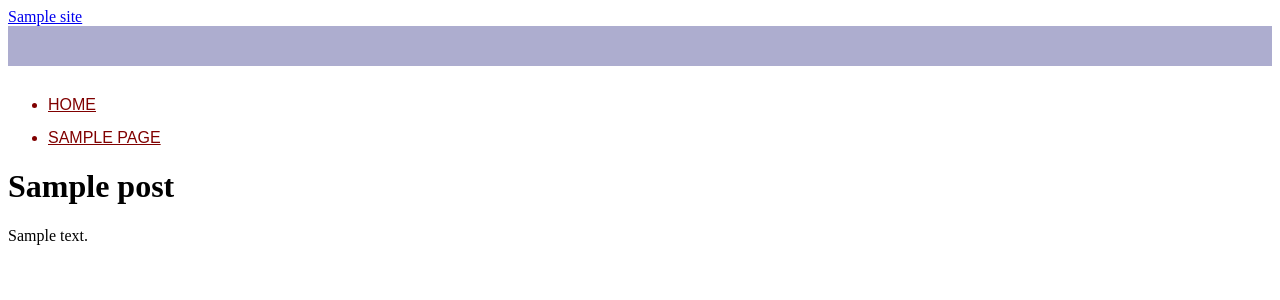
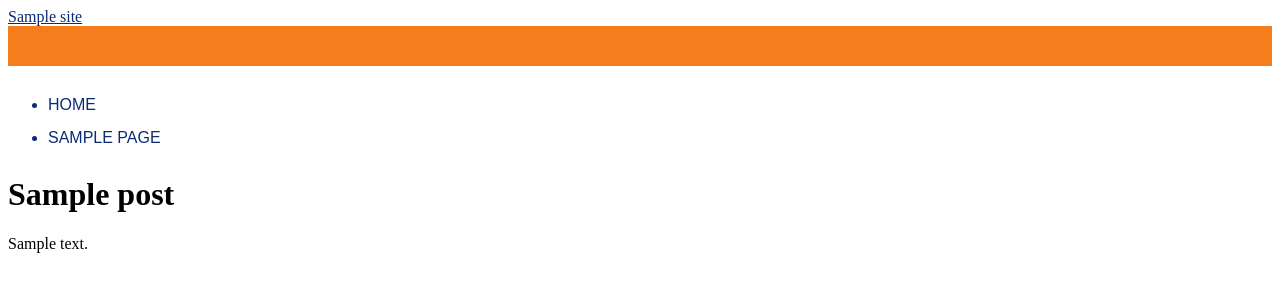
Before and after one commit to elishevabina/LB-website-dev, a WordPress theme: template impulse-child/page.php in a window 1280 px wide. Shown: the top 300 px of the page. Run offline with PHP 8.4 and a stand-in for WordPress, Linux system fonts and the light colour scheme; the site name, menu and one post (Sample post) are stand-ins, and other content is empty.

Commit message:
minor changes, still has the element boxes 3-4 full width"

```diff
--- a/impulse-child/index.php
+++ b/impulse-child/index.php
@@ -28,7 +28,7 @@
 <!-- slider.  Display set to "none" via css; leaving this here just cause.-->
 <?php if(is_front_page()) { ?>
 
-<?php if(of_get_option('slider_boolean') != "off") { ?>
+<?php if(of_get_option('slider_boolean') == "on") { ?>
 <div id="slider_container">
 
 	<div class="row">
--- a/impulse-child/options.php
+++ b/impulse-child/options.php
@@ -189,7 +189,7 @@ function optionsframework_options() {
 						"std" => "off",
 						"type" => "select",
 						"class" => "mini",
-						"options" => $blog_home_array );
+						"options" => $blog_home_array);
 
 	$options[] = array( "name" => "Slider heading 1",
 						"desc" => "Heading for the slider.",
--- a/impulse-child/style.css
+++ b/impulse-child/style.css
@@ -17,8 +17,50 @@ Text Domain: impulse-child
 /*general*/
 body {
         color: black;
+        background-color: white;
         }
 
+h2 {
+    margin-top: 2em;
+    margin-bottom: 1.5em;
+}
+
+h3, h4, h5 {
+    margin-bottom: 9px;
+    }
+
+ul {
+    margin-bottom: 10px;
+    padding-bottom: .5em;
+}
+
+li {
+    background: none;
+}
+
+a, a:link {
+    color: #0A2C74;
+    text-decoration: underline;
+
+}
+
+a:hover, a:focus, a:active {
+    color:  #F57D1C;
+    text-decoration: underline;
+}
+
+.menu a, .menu a:link {
+    text-decoration: none;
+    }
+
+form input[type="text"] {
+    width: 50%;
+
+}
+
+.wp-caption-text {
+    color: black;
+}
 
 
 /*.column, .columns {
@@ -43,7 +85,6 @@ body {
 
 
 #banner {
-        background-color: white;
         color: black;
 }
 
@@ -73,11 +114,11 @@ img.chiclet {
         padding: 0.3em;
         }
 
-#menu_container {  /*currently being used just as a decorative blue bar*/
+#menu_container {  /*currently being used just as a decorative orange bar*/
         position: static;
        /* overflow: auto;*/
         padding: 0;
-        background-color: #adadcf;
+        background-color: #F57D1C; /*#adadcf;*/
         height: 2.5em;
         width: 100%;
         }
@@ -105,12 +146,15 @@ img.chiclet {
     padding-left: 0;
     }
 
+#nav_left a {
+    text-decoration: none;
+}
 
 #nav_left {
      float: none;
      text-transform: uppercase;
      font-family:  arial, sans;
-     color: maroon;
+     color: #0A2C74;
 }
 
 #nav_left li {
@@ -131,14 +175,14 @@ img.chiclet {
 #nav_left li a:hover,
 #nav_left a:focus, #nav_left a:hover, #nav_left a:active {
 	outline: 0;
-	color: #338;
+	color: #F57D1C;
 }
 
 
 #nav_left li ul li a:hover,
 #nav_left li ul li a:focus, #nav_left li ul li a:hover, #nav_left li ul li a:active {
 	outline: 0;
-	color: #338;
+	/*color: #338;*/
 }
 
 
@@ -173,18 +217,24 @@ img.chiclet {
 /*end  header*/
 
 
-/*Home (index.php)*/
+/*Home (index.php) and pages*/
 #slider_container {
         display: block;
 }
 
-#box_container {
+#box_container, #content_container {	/*the whole page content, not the element boxes*/
     padding-top: 0;
     }
 
-.box-content {
-        width: 100%;   /*ensures that the slideshow fills out the box_container*/
-        padding-left: 5%;
+
+.element-box {
+    padding-left: 5%;
+    padding-bottom: 5%;
+}
+
+.box-content {		/*inside of individual element boxes*/
+    width: 100%;   /*ensures that the slideshow fills out the box_container*/
+
 }
 
 div.title-box {
@@ -196,6 +246,16 @@ div.title-box {
     }
 
 /*pages*/
+
+.post-entry ul li {
+    background: none;
+}
+
+.post-entry ul.bullets li {
+    background: url(images/bullet.png) no-repeat 0 0.5em;
+}
+
+
 
 /*footer*/
 #footer-widget {
@@ -214,3 +274,8 @@ div.title-box {
 #footer-widget ul.xoxo {
     margin-bottom: 0;
 }
+
+#footer-widget form input[type="text"] {
+    height: 22px;
+    width: 55%;
+}
```
Also changed, not shown: impulse-child/element-boxes.php (+9 -0 lines), impulse-child/images/bullet.png (added).
